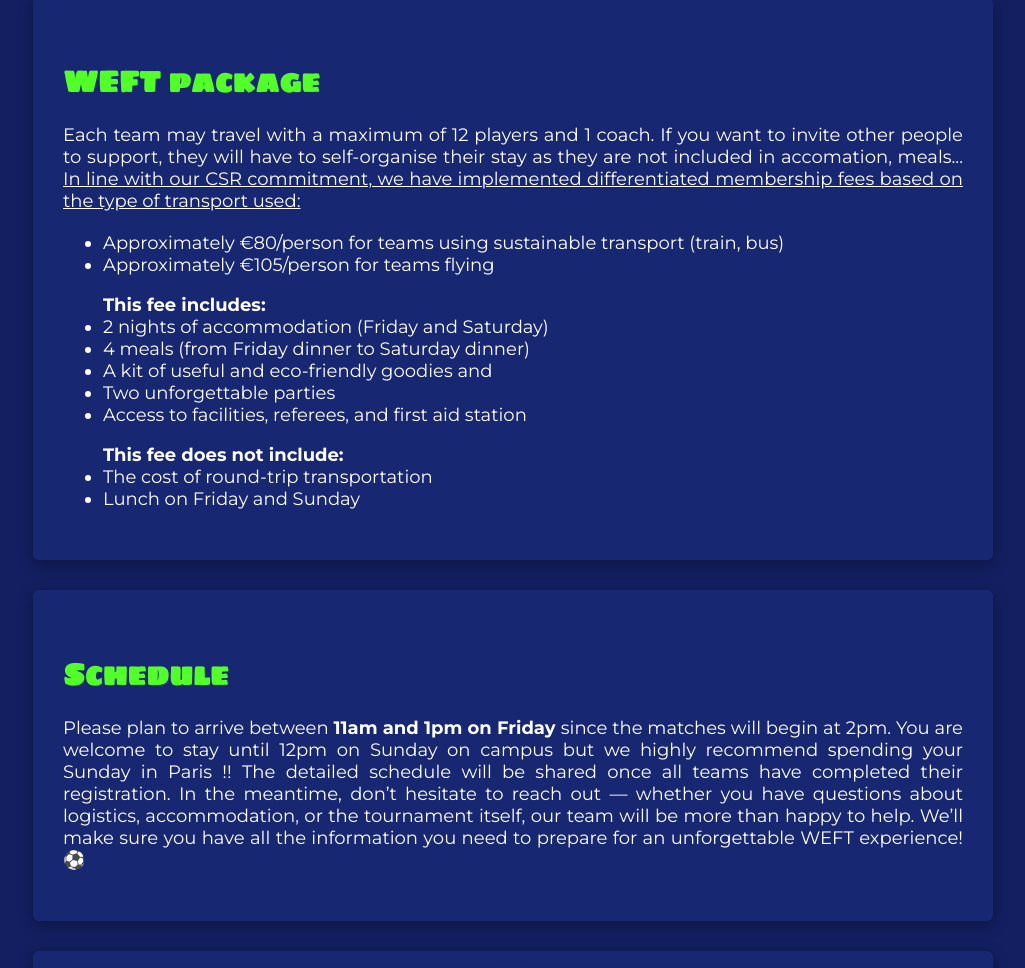
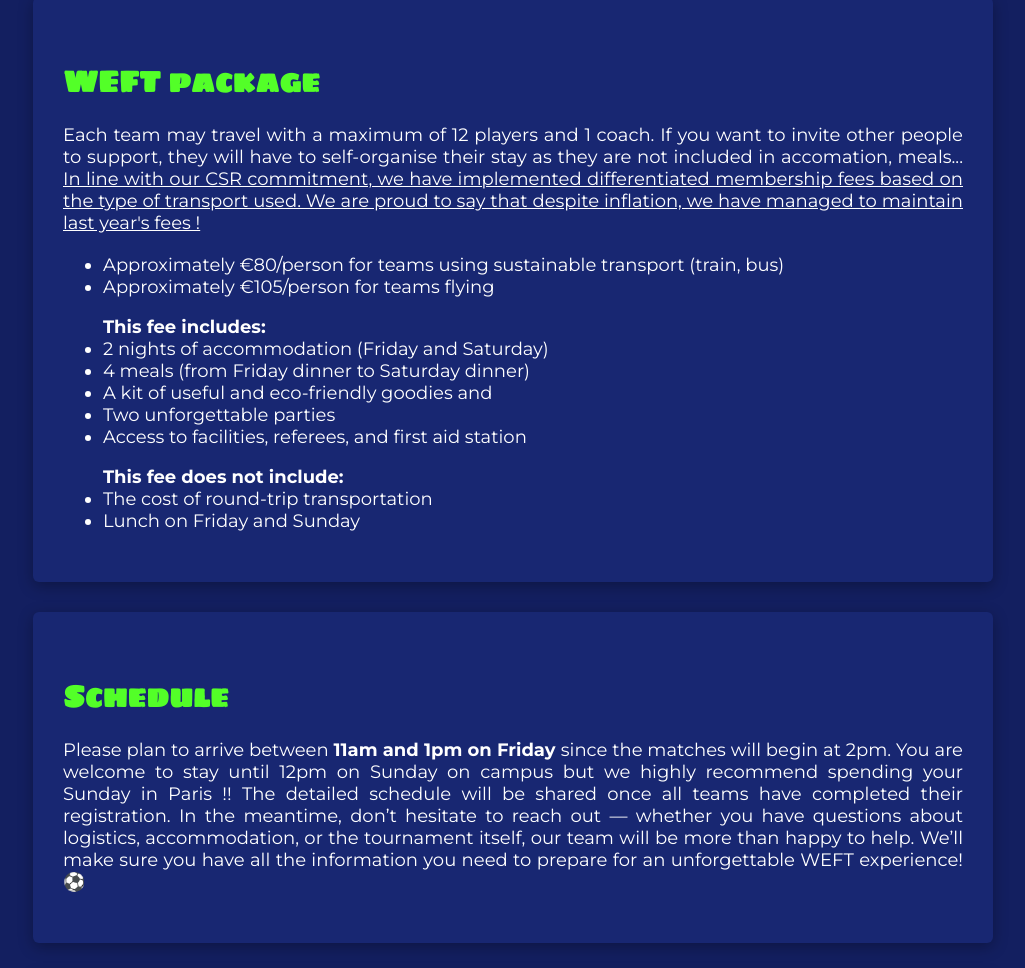
Before and after one commit to alix-tommymartin/weft2026, a plain HTML site: page index.html in a window 1280 px wide. Shown: the part 2338-3306 px from the top of the page, without its empty margins (127-1152 px from the left). Drawn offline with Linux system fonts and the light colour scheme; a script that the page names is missing.

Commit message:
Add files via upload

```diff
--- a/index.html
+++ b/index.html
@@ -58,7 +58,7 @@
     <p>
 Each team may travel with a maximum of 12 players and 1 coach. If you want to invite other people to support, they will have to self-organise their stay as they are not included in accomation, meals...
 
-<u> In line with our CSR commitment, we have implemented differentiated membership fees based on the type of transport used: </u>
+<u> In line with our CSR commitment, we have implemented differentiated membership fees based on the type of transport used. We are proud to say that despite inflation, we have managed to maintain last year's fees ! </u>
 
 <ul>
 <li> Approximately €80/person for teams using sustainable transport (train, bus) </li>
```
